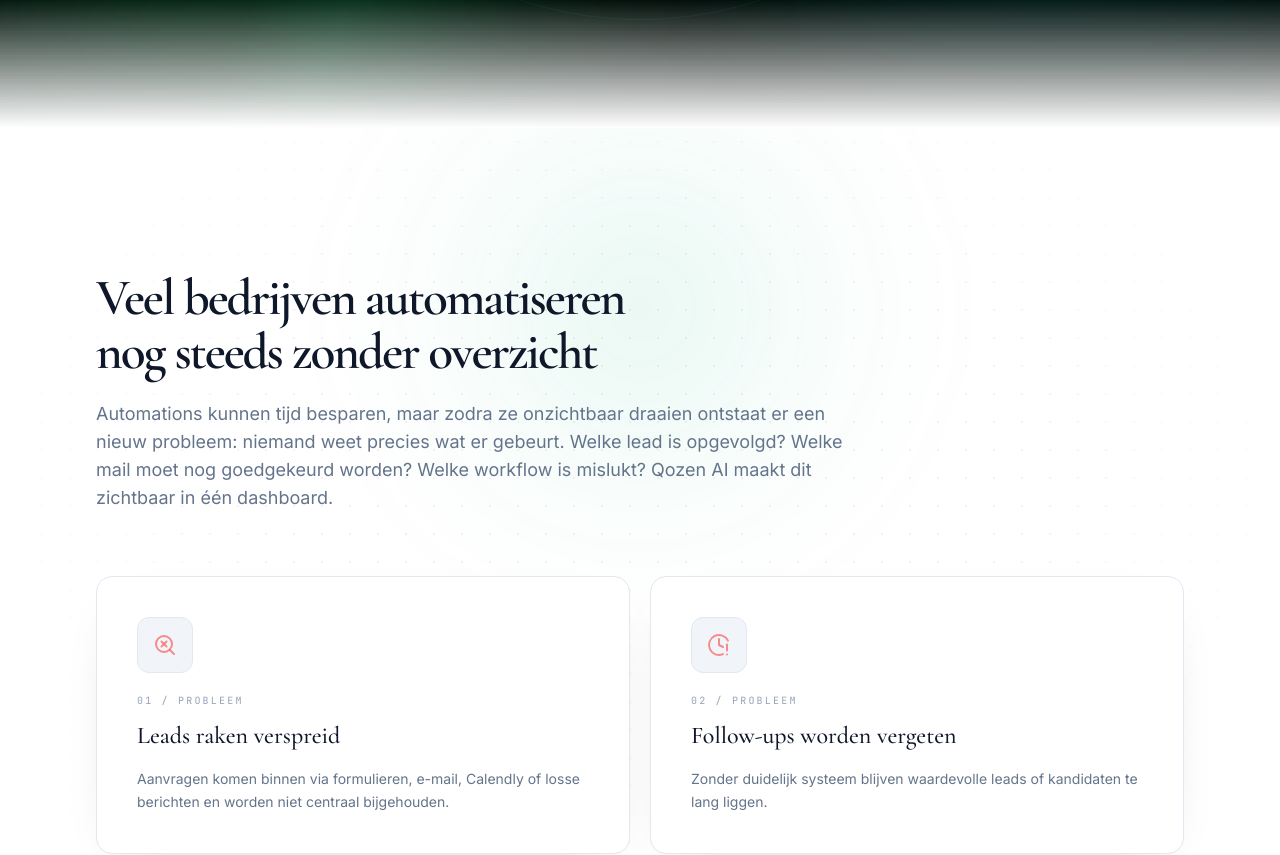
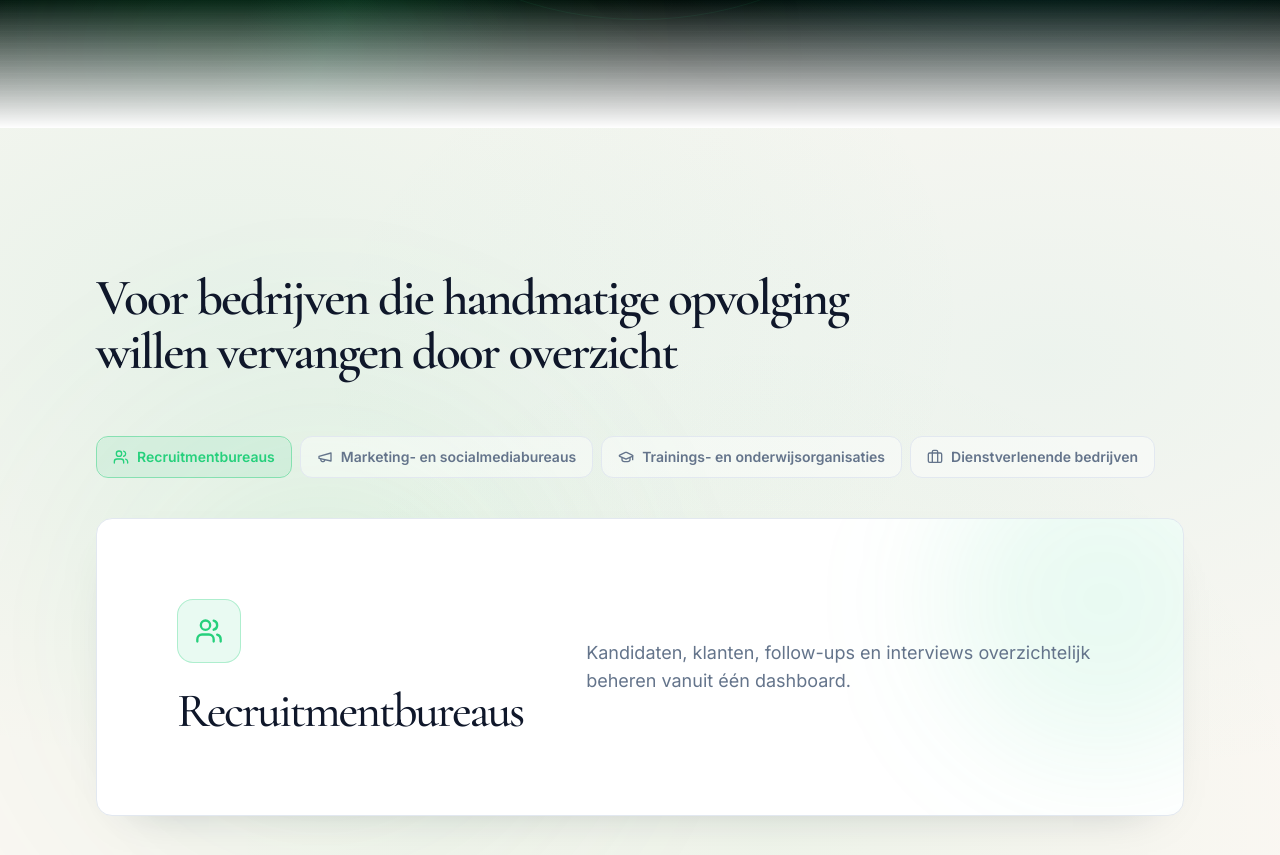
Before and after one commit to Consultium-AI/flowgen-ai, a Next.js app: page / in a window 1280 px wide. Shown: the part 780-1635 px from the top of the page. Built offline with nearby package versions, Linux system fonts and the light colour scheme.

Commit message:
feat(home): Industries direct onder hero
Co-authored-by: Cursor <cursoragent@cursor.com>

```diff
--- a/app/page.tsx
+++ b/app/page.tsx
@@ -35,14 +35,14 @@ export default function HomePage() {
     <>
       {/* 1. Hero */}
       <Hero />
-      {/* 2. Probleem */}
+      {/* 2. Voor wie */}
+      <Industries />
+      {/* 3. Probleem */}
       <Features />
-      {/* 3. Oplossing */}
+      {/* 4. Oplossing */}
       <Solution />
-      {/* 4. Case study / Dashboard demo */}
+      {/* 5. Case study / Dashboard demo */}
       <Testimonials />
-      {/* 5. Voor wie */}
-      <Industries />
       {/* 6. Diensten / modules */}
       <DienstenList />
       {/* 7. Hoe het werkt */}
```
